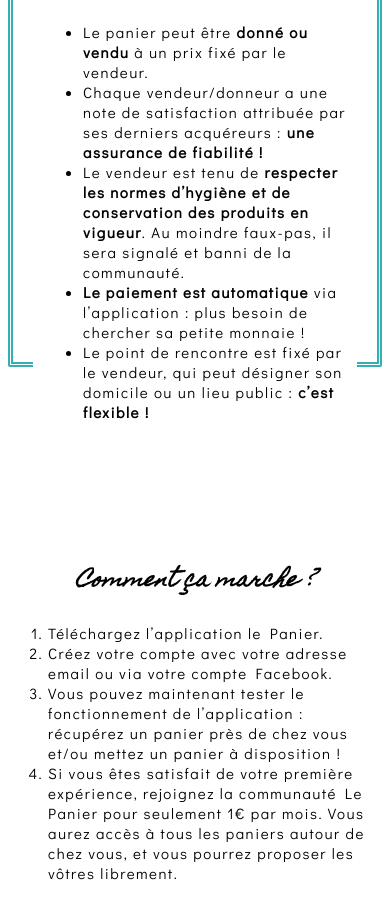
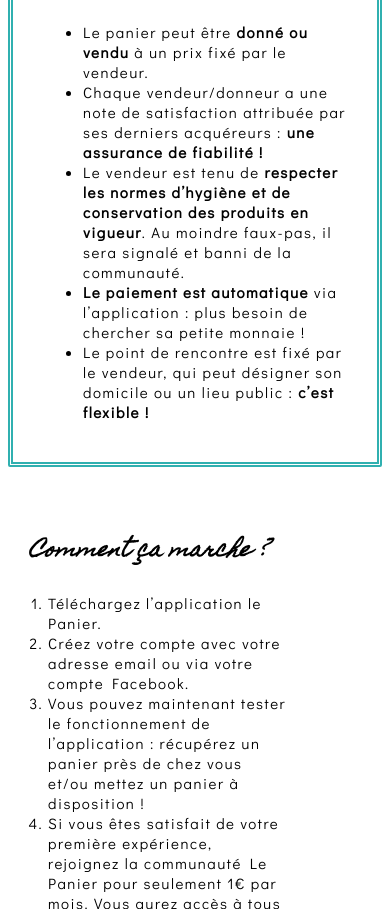
Before and after one commit to juliabaumann/Site-LePanierdemonvoisin, a website: page static/site-comment.html in a window 390 px wide. Shown: the part 1091-2000 px from the top of the page. Drawn offline with Linux system fonts and the light colour scheme; a web font is replaced by a local one.

Commit message:
dernières modifs

```diff
--- a/static/site-comment.css
+++ b/static/site-comment.css
@@ -5,7 +5,7 @@
   position: fixed;
   width: 100%;
   height: 60px;
-  z-index: 2;
+  z-index: 3;
   text-align: center;
 }
 
@@ -196,6 +196,7 @@
     .concept {
         bottom: 350px;
         margin: 0px 150px;
+        max-width:95%;
       }
 
     .concept_text {
@@ -204,13 +205,26 @@
 
       .comment {
         bottom: 350px;
+        max-width:75%;
       }
 
       h1 {
         font-size: 35px;
       }
 
-    }
+      .inscription {
+        top:120px;
+      }
+
+      .footer {
+        top: 280px;
+      }
+
+      .footer a {
+        font-size: 12px;
+        }
+      }
+
 
 
     @media screen and (max-width: 800px) {
@@ -222,6 +236,7 @@
       .concept {
         top: 200px;
         margin: 0px 15px;
+        height:1100px;
       }
 
       .comment {
@@ -230,12 +245,20 @@
       }
 
         h1 {
-          font-size: 25px;
+          font-size: 20px;
         }
 
         .footer {
-          top: 300px;
+          top: 400px;
         }
+
+        .footer a {
+          font-size: 10px;
+          }
+
+        .inscription {
+          top:400px;
+          }
 
     }
 
@@ -245,11 +268,12 @@
       .concept {
         top: 200px;
         margin: 0px;
+        height:1300px;
       }
 
       .comment {
         margin: 0px;
-        top: 350px;
+        top: 220px;
       }
 
         h1 {
@@ -257,14 +281,13 @@
         }
 
         .footer {
-          top: 600px;
+          top: 650px;
         }
 
-        .footer a {
-          font-size: 10px;
-          margin: 0px;
-          padding: 0px;
-          text-decoration: none;
-        }
+
+        .inscription {
+          position: relative;
+          top:600px;
+          }
 
     }
```
